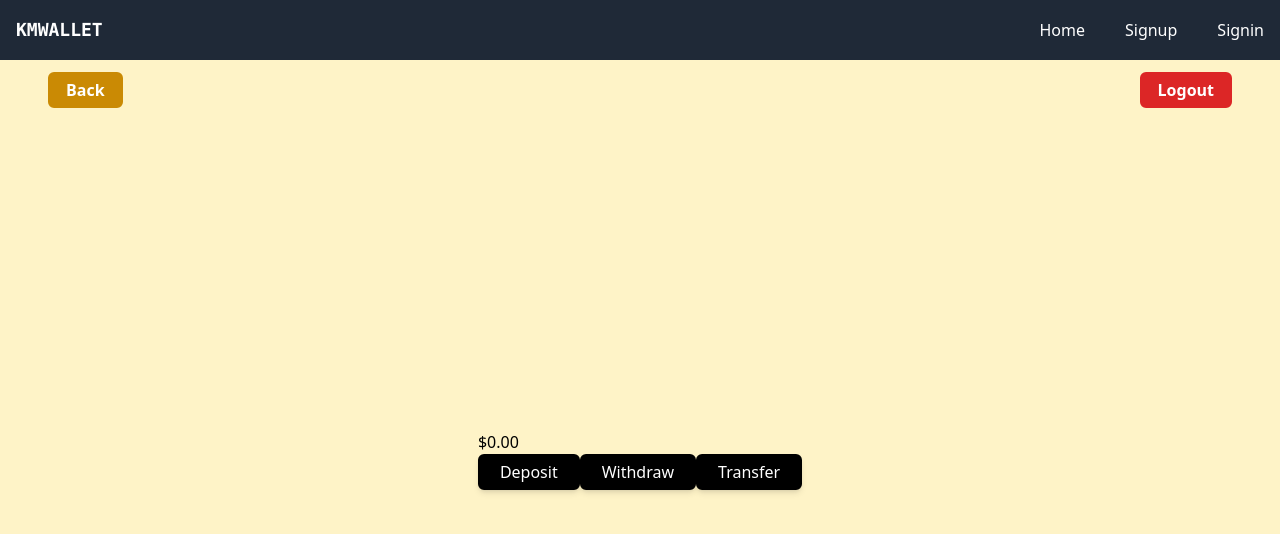
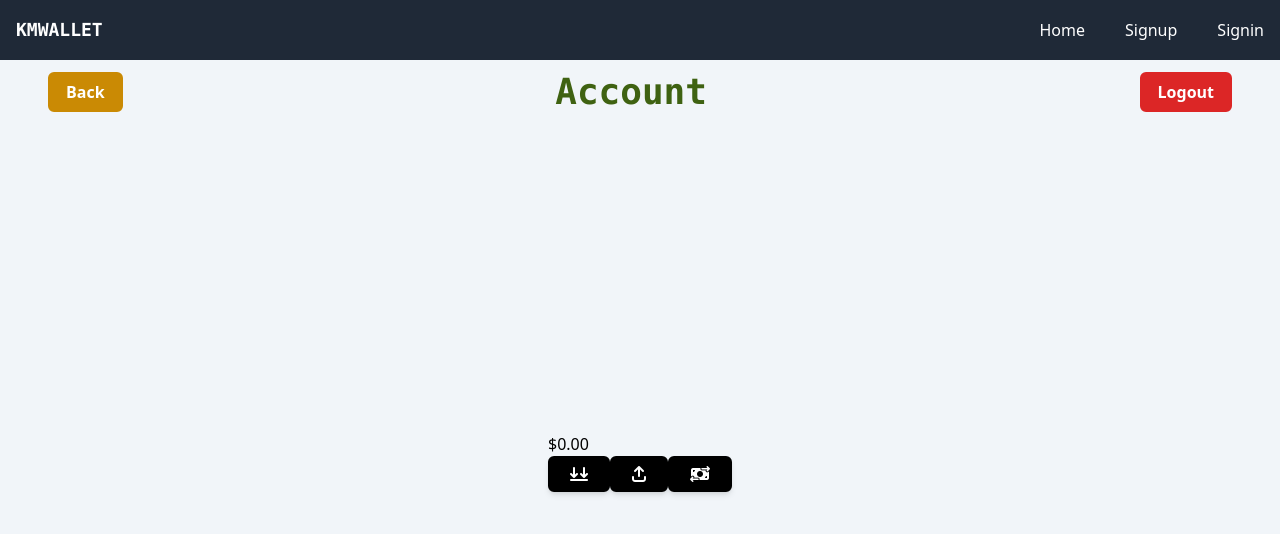
Before and after one commit to Abdirahman04/kmwallet-client-pinia, a Vue app: page /account in a window 1280 px wide. Shown: the top 534 px of the page. Built offline with nearby package versions, Linux system fonts and the light colour scheme.

Commit message:
added some styling

```diff
--- a/src/components/TransactionButton.vue
+++ b/src/components/TransactionButton.vue
@@ -3,10 +3,6 @@ import { useRouter } from "vue-router";
 // eslint-disable-next-line no-undef
 const props = defineProps({
   path: {
-    type: String,
-    required: true,
-  },
-  title: {
     type: String,
     required: true,
   },
@@ -24,6 +20,6 @@ function goToTransaction() {
     class="px-5 py-1 bg-black text-white rounded-md shadow-md border-2 border-black hover:bg-transparent hover:text-black"
     @click="goToTransaction"
   >
-    {{ props.title }}
+    <slot />
   </button>
 </template>
--- a/src/views/AccountsView.vue
+++ b/src/views/AccountsView.vue
@@ -1,29 +1,23 @@
 <template>
   <div class="flex flex-col h-screen">
     <the-nav-bar></the-nav-bar>
-    <div class="flex flex-grow flex-col bg-amber-100">
-      <the-sub-nav
-        path="dashboard"
-        :text="accountStore.accountId"
-      ></the-sub-nav>
+    <div class="flex flex-grow flex-col bg-slate-100">
+      <the-sub-nav path="dashboard" text="Account"></the-sub-nav>
       <div class="flex flex-grow justify-center items-center">
         <div class="flex flex-col">
           <h1>{{ accountStore.accountId }}</h1>
           <h2>{{ accountStore.accountType }}</h2>
           <h2>{{ accountStore.amount }}</h2>
           <div>
-            <transaction-button
-              path="deposit"
-              title="Deposit"
+            <transaction-button path="deposit"
+              ><i class="fa-solid fa-arrows-down-to-line"></i
             ></transaction-button>
-            <transaction-button
-              path="withdraw"
-              title="Withdraw"
-            ></transaction-button>
-            <transaction-button
-              path="transfer"
-              title="Transfer"
-            ></transaction-button>
+            <transaction-button path="withdraw">
+              <i class="fa-solid fa-arrow-up-from-bracket"></i>
+            </transaction-button>
+            <transaction-button path="transfer">
+              <i class="fa-solid fa-money-bill-transfer"></i>
+            </transaction-button>
           </div>
         </div>
       </div>
--- a/src/views/SignUpView.vue
+++ b/src/views/SignUpView.vue
@@ -1,7 +1,7 @@
 <template>
   <div class="flex flex-col h-screen">
     <the-nav-bar></the-nav-bar>
-    <div class="flex flex-grow justify-center items-center bg-blue-500">
+    <div class="flex flex-grow justify-center items-center bg-slate-400">
       <div
         class="md:m-0 m-1 md:w-[40%] w-[98%] bg-white shadow-lg rounded-md p-5"
       >
```
